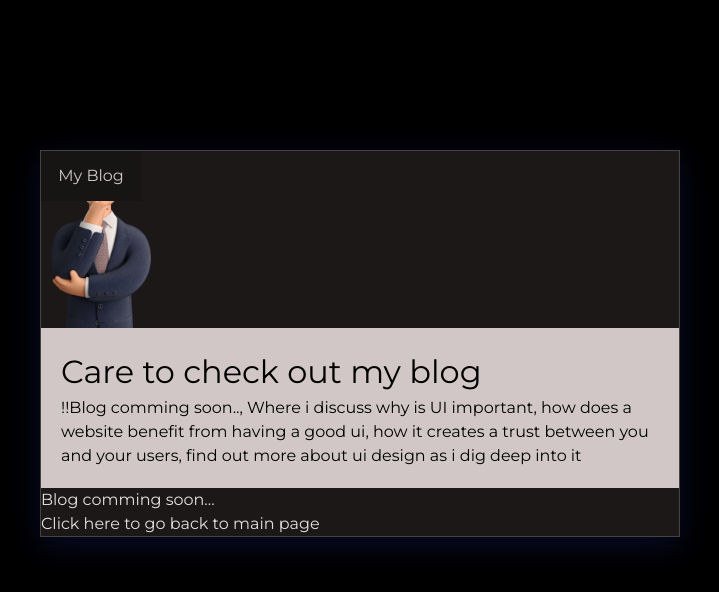
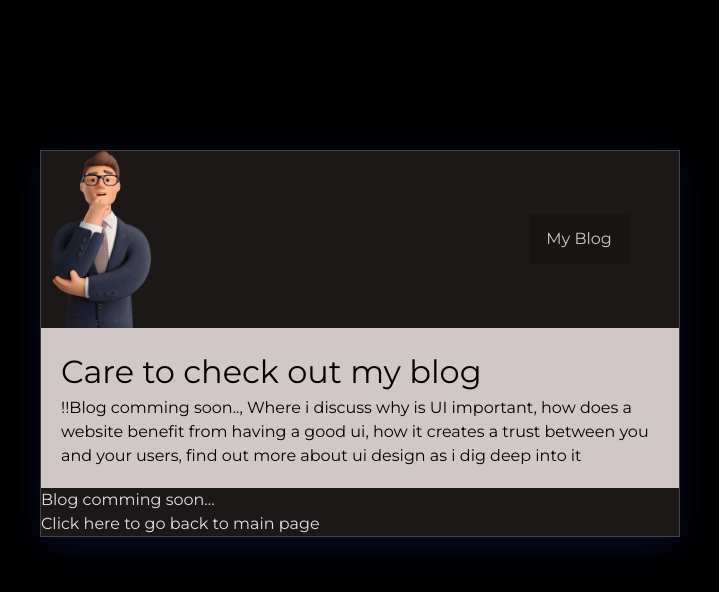
Before and after one commit to MisterH100/portfolio-rsvd, a React (Vite) app: page /blog in a window 1280 px wide. Shown: the top 592 px of the page, without its empty margins (280-999 px from the left). Built offline with nearby package versions, Linux system fonts and the light colour scheme; a web font is replaced by a local one.

Commit message:
removed unneccessary code in the nav #4

```diff
--- a/src/pages/blog.tsx
+++ b/src/pages/blog.tsx
@@ -9,7 +9,7 @@ const Blog = () => {
                 whileInView={{ opacity: 1, scale: 1 }}
                 transition={{ type: "tween", duration: 0.5 }}
                 className="light bg-primaryDark w-[90%] md:w-[50%] mx-auto mt-[150px]">
-                <div className="flex justify-between itwms-center">
+                <div className="flex justify-between items-center">
                     <img
                         className="ml-[10px]"
                         src={avatar}
@@ -18,7 +18,7 @@ const Blog = () => {
                         height={100}
                     />
 
-                    <button className="bg-primary hover:bg-primaryLight transition ease-in-out duration-300 w-[100px] h-[50px] absolute text-secondary text-center">
+                    <button className="bg-primary hover:bg-primaryLight transition ease-in-out duration-300 w-[100px] h-[50px] text-secondary text-center mr-[50px]">
                         My Blog
                     </button>
                 </div>
```
